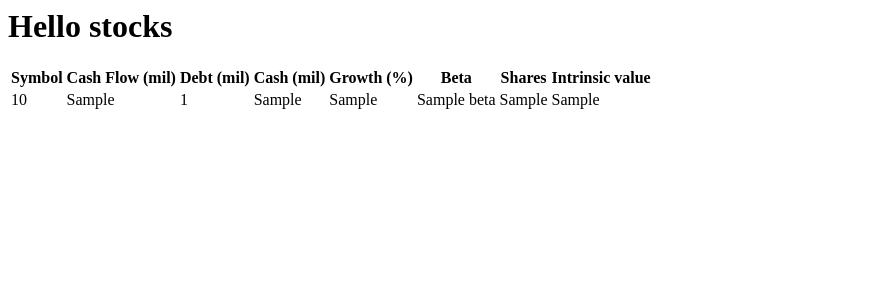
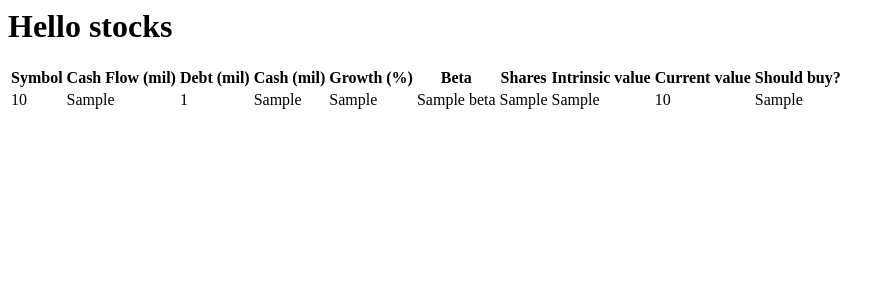
Before and after one commit to sonngdev/stock_tracker, a Django app: template stocks/templates/stocks/index.html in a window 1280 px wide. Shown: the top 300 px of the page, without its empty margins (0-895 px from the left). Run offline with Django 5.2, Linux system fonts and the light colour scheme; the template is opened without the code that fills it: most values are stand-ins (such as "Sample title", 1, 10 or a date in 2020).

Commit message:
feat: include current price and should buy

```diff
--- a/stocks/templates/stocks/index.html
+++ b/stocks/templates/stocks/index.html
@@ -11,8 +11,8 @@
       <th>Beta</th>
       <th>Shares</th>
       <th>Intrinsic value</th>
-      {% comment %} <th>Current value</th>
-      <th>Should buy?</th> {% endcomment %}
+      <th>Current value</th>
+      <th>Should buy?</th>
     </tr>
   </thead>
   <tbody>
@@ -26,12 +26,8 @@
         <td>{{ item.beta }}</td>
         <td>{{ item.shares_outstanding }}</td>
         <td>{{ item.intrinsic_value }}</td>
-        {% comment %} <td>{{ current_price[item.symbol] }}</td>
-        {% if stock.intrinsic_value >= current_price[stock.symbol] %}
-          <td>YES</td>
-        {% else %}
-          <td>NO</td>
-        {% endif %} {% endcomment %}
+        <td>{{ item.current_price }}</td>
+        <td>{{ item.should_buy }}</td>
       </tr>
     {% endfor %}
   </tbody>
```
Also changed, not shown: stocks/views.py (+8 -0 lines).
